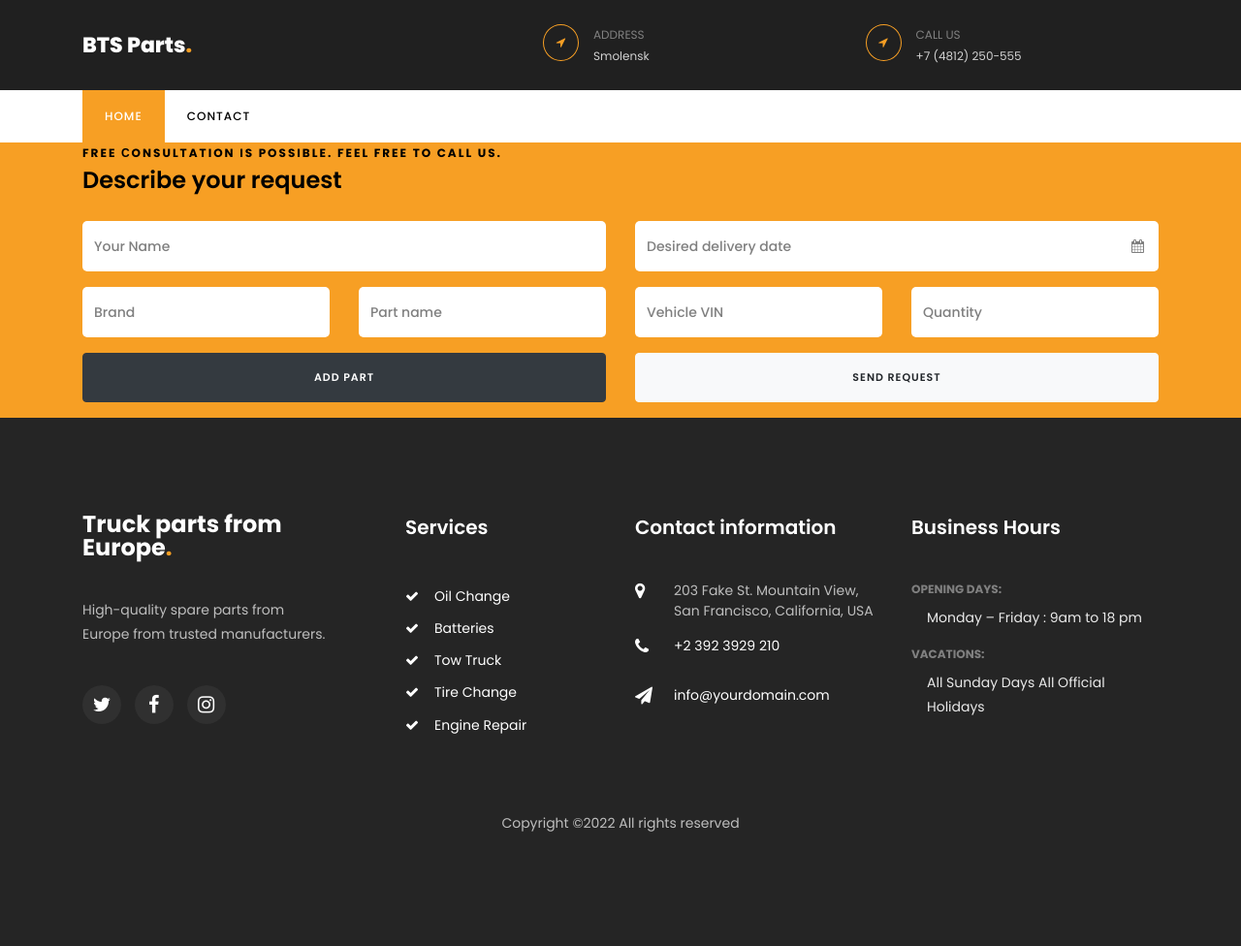
After one commit to KIN-head/btp, a Django app: page /reqest_new.html in a window 1280 px wide. The commit adds this page. Shown: the whole page at 97% size. Run offline with Django 4.2, Linux system fonts and the light colour scheme; some libraries are stand-ins or nearby versions.

Commit message:
добавлена страница запроса запчасти

```diff
--- a/parts/templates/parts/base.html
+++ b/parts/templates/parts/base.html
@@ -64,12 +64,12 @@
 	      <button class="navbar-toggler" type="button" data-toggle="collapse" data-target="#ftco-nav" aria-controls="ftco-nav" aria-expanded="false" aria-label="Toggle navigation">
 	        <span class="fa fa-bars"></span> Menu
 	      </button>
-				<form action="#" class="searchform order-lg-last">
+				<!--<form action="#" class="searchform order-lg-last">
           <div class="form-group d-flex">
             <input type="text" class="form-control pl-3" placeholder="Search">
             <button type="submit" placeholder="" class="form-control search"><span class="fa fa-search"></span></button>
           </div>
-        </form>
+        </form>>-->
 	      <div class="collapse navbar-collapse" id="ftco-nav">
 	        <ul class="navbar-nav mr-auto">
 	        	<li class="nav-item active"><a href="index.html" class="nav-link">Home</a></li>
--- a/parts/templates/parts/index.html
+++ b/parts/templates/parts/index.html
@@ -11,7 +11,7 @@
 		          	<div class="text w-100">
 		          		<h2>Truck parts from Europe</h2>
 			            <h1 class="mb-4">Be sure of the quality</h1>
-			            <p><a href="#" class="btn btn-primary">Order spare parts</a></p>
+			            <p><a href="reqest_new.html" class="btn btn-primary">Order spare parts</a></p>
 		            </div>
 		          </div>
 		        </div>
@@ -26,7 +26,7 @@
 		          	<div class="text w-100">
 		          		<h2>Truck parts from Europe</h2>
 			            <h1 class="mb-4">Be sure of the quality</h1>
-			            <p><a href="#" class="btn btn-primary">Order spare parts</a></p>
+			            <p><a href="reqest_new.html" class="btn btn-primary">Order spare parts</a></p>
 		            </div>
 		          </div>
 		        </div>
@@ -45,7 +45,7 @@
 							</div>
 							<h2 class="mb-0">Need spare parts? <span>Let's find it now!</span></h2>
 						</div>
-						<a href="#" class="bg-primary btn-custom d-flex align-items-center"><span>Order spare parts</span></a>
+						<a href="reqest_new.html" class="bg-primary btn-custom d-flex align-items-center"><span>Order spare parts</span></a>
 					</div>
 				</div>
 			</div>
--- /dev/null
+++ b/parts/templates/parts/request_new.html
@@ -0,0 +1,64 @@
+{% extends 'parts/base.html' %}
+
+{% block content %}
+
+		<section class="ftco-appointment ftco-section ftco-no-pt ftco-no-pb img" style="background-color:#f79f24;">
+			<div class="overlay"></div>
+    	<div class="container">
+    		<div class="row d-md-flex justify-content-center">
+    			<div class="col-md-12 col-lg-12 half p-6 py-21 pl-lg-12 ftco-animate heading-section heading-section-white">
+    				<span class="subheading">Free сonsultation is possible. Feel free to call us.</span>
+    				<h2 class="mb-4">Describe your request</h2>
+    				<form action="#" class="appointment">
+    					<div class="row">
+								<div class="col-md-6">
+									<div class="form-group">
+			              <input type="text" class="form-control" placeholder="Your Name">
+			            </div>
+								</div>
+								<div class="col-md-6">
+									<div class="form-group">
+			    					<div class="input-wrap">
+			            		<div class="icon"><span class="fa fa-calendar"></span></div>
+			            		<input type="text" class="form-control appointment_date" placeholder="Desired delivery date">
+		            		</div>
+			    				</div>
+								</div>
+                <div class="col-md-3">
+									<div class="form-group">
+			              <input type="text" class="form-control" placeholder="Brand">
+			            </div>
+								</div>
+                <div class="col-md-3">
+									<div class="form-group">
+			              <input type="text" class="form-control" placeholder="Part name">
+			            </div>
+								</div>
+                <div class="col-md-3">
+									<div class="form-group">
+			              <input type="text" class="form-control" placeholder="Vehicle VIN">
+			            </div>
+								</div>
+                <div class="col-md-3">
+									<div class="form-group">
+			              <input type="text" class="form-control" placeholder="Quantity">
+			            </div>
+								</div>
+                <div class="col-md-6">
+									<div class="form-group">
+			              <input type="submit" value="Add part" class="btn btn-dark py-3 px-4">
+			            </div>
+								</div>
+								<div class="col-md-6">
+									<div class="form-group">
+			              <input type="submit" value="Send request" class="btn btn-light py-3 px-4">
+			            </div>
+								</div>
+    					</div>
+	          </form>
+    			</div>
+    		</div>
+    	</div>
+    </section>
+
+{% endblock %}
--- a/parts/urls.py
+++ b/parts/urls.py
@@ -3,5 +3,7 @@ from . import views
 
 urlpatterns = [
     path('', views.index, name='index'),
-    path('', views.request_list, name='request_list'),
+    path('index.html', views.index, name='index'),
+    path('reqest_list.html', views.request_list, name='request_list'),
+    path('reqest_new.html', views.request_new, name='request_new'),
 ]
--- a/parts/views.py
+++ b/parts/views.py
@@ -10,3 +10,6 @@ def request_list(request):
 
 def index(request):
     return render(request, 'parts/index.html', {})
+
+def request_new(request):
+    return render(request, 'parts/request_new.html', {})
```
